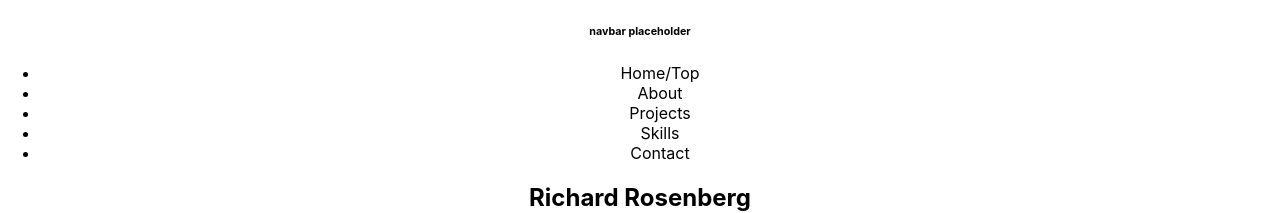
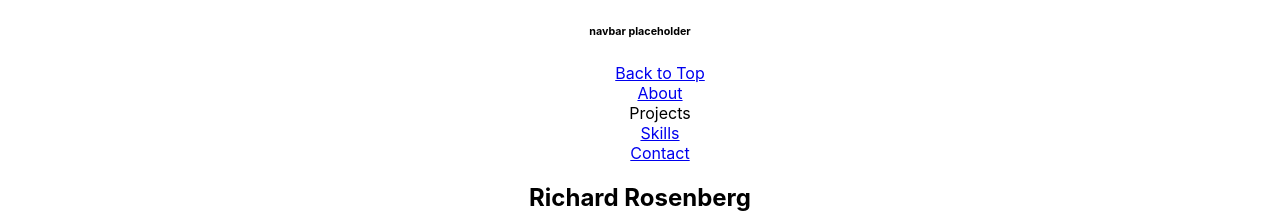
Before and after one commit to rosenbr/richardrosenberg, a React (Create React App) app in the folder richardrosenberg/: page / in a window 1280 px wide. Shown: the top 213 px of the page. Built offline with nearby package versions, Linux system fonts and the light colour scheme.

Commit message:
played around with links

```diff
--- a/richardrosenberg/src/App.js
+++ b/richardrosenberg/src/App.js
@@ -43,6 +43,7 @@ function App() {
 
   return (
     <div className="App">
+      {/* <a name="top"></a> */}
       {/* <h1>Lets fuggin gooooooooooo</h1> */}
       <NavBar />
       {/* <Welcome element={element} /> */}
--- a/richardrosenberg/src/components/NavBar/NavBar.css
+++ b/richardrosenberg/src/components/NavBar/NavBar.css
@@ -2,3 +2,7 @@ nav {
     position: sticky;
     top: 0;
 }
+
+ul {
+    list-style-type: none;
+}
--- a/richardrosenberg/src/components/NavBar/NavBar.js
+++ b/richardrosenberg/src/components/NavBar/NavBar.js
@@ -11,11 +11,11 @@ const NavBar = ({sticky}) => {
             </div>
             <ul>
                 {/* Links */}
-                <li>Home/Top</li>
-                <li>About</li>
+                <li><a href="#top">Back to Top</a></li>
+                <li><a href="about">About</a></li>
                 <li>Projects</li>
-                <li>Skills</li>
-                <li>Contact</li>
+                <li><a href="skills">Skills</a></li>
+                <li><a href="contact">Contact</a></li>
             </ul>
         </nav>
     )
```
